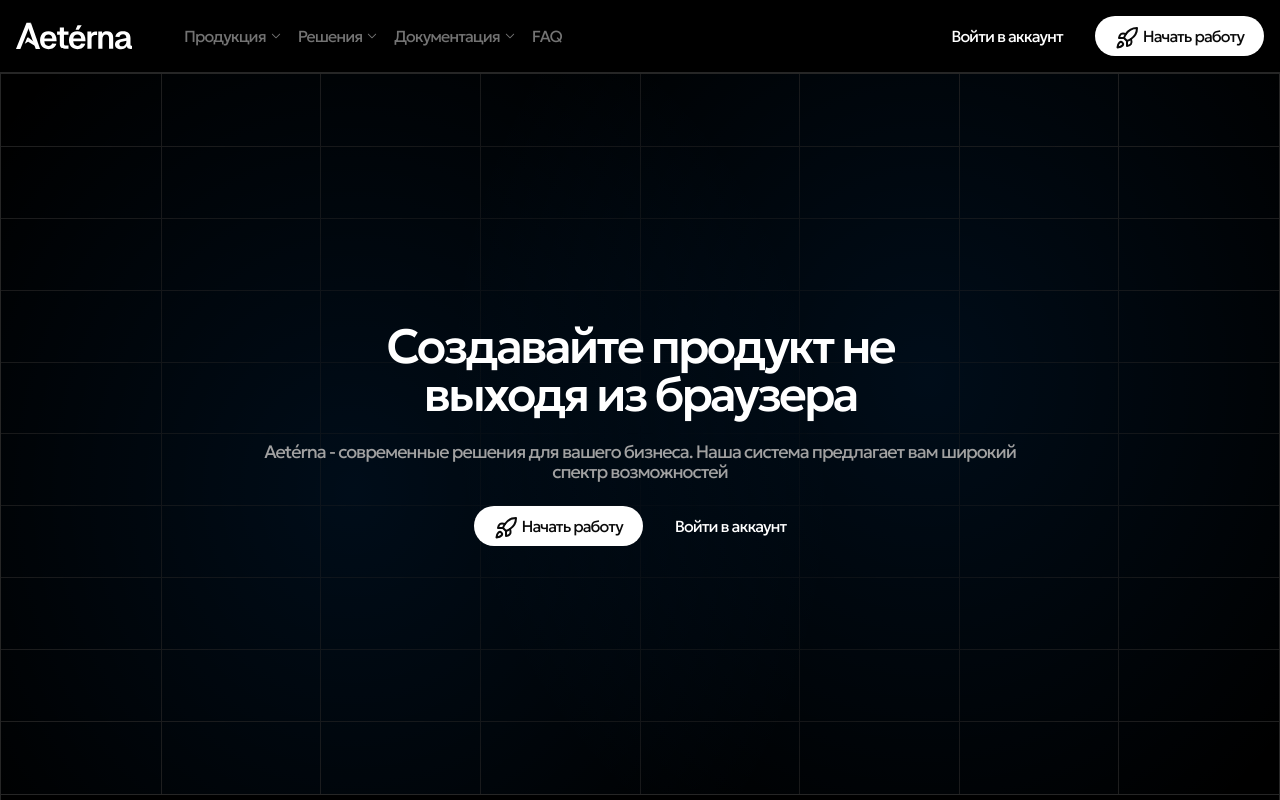
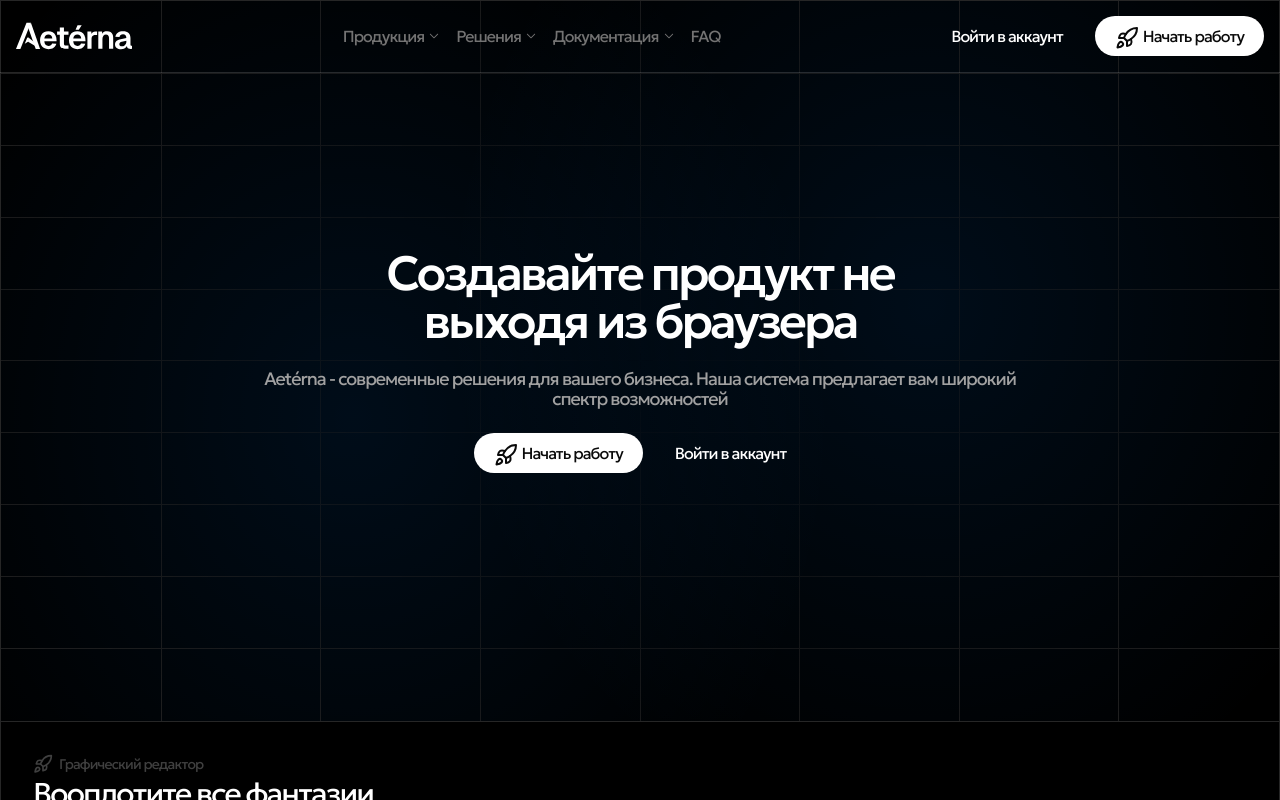
Before and after one commit to ECS1PLE/Aeterna, a Next.js app: page / in a window 1280 px wide. Shown: the top 800 px of the page. Built offline with nearby package versions, Linux system fonts and the light colour scheme.

Commit message:
Fix Header Always Top Position and Make New Mobile Menu

```diff
--- a/src/components/Header/NavItem.tsx
+++ b/src/components/Header/NavItem.tsx
@@ -9,37 +9,44 @@ interface NavItemProps {
   showChevron?: boolean;
   children: React.ReactNode;
   onClick?: () => void;
+  className?: string;
 }
 
 const NavItem: React.FC<NavItemProps> = ({
   href,
   showChevron = false,
   children,
+  className = "",
 }) => {
   const [hovered, setHovered] = useState(false);
 
   return (
     <div
-      className="flex items-center gap-1 px-2"
+      className={`flex items-center gap-1 ${className}`}
       onMouseEnter={() => setHovered(true)}
       onMouseLeave={() => setHovered(false)}
     >
       <Link
         href={href}
         className={`
-    font-geologica font-normal text-base leading-6 tracking-tight
-    text-neutral-500 flex items-center gap-1
-    transition-colors duration-300 mt-auto mb-auto
-    ${hovered ? "text-white" : ""}
-  `}
+          font-geologica font-normal text-base leading-6 tracking-tight
+          flex items-center gap-1
+          transition-colors duration-300 mt-auto mb-auto
+
+          ${hovered ? "text-white" : "text-neutral-300 md:text-neutral-500"}
+        `}
       >
         {children}
         {showChevron && (
           <ChevronDownIcon
             className={`
-      w-3 h-3 transition-transform duration-400 mt-auto mb-auto
-      ${hovered ? "-rotate-90 text-white" : "rotate-0 text-neutral-500"}
-    `}
+              w-3 h-3 transition-transform duration-400 mt-auto mb-auto
+              ${
+                hovered
+                  ? "-rotate-90 text-white"
+                  : "rotate-0 text-neutral-300 md:text-neutral-500"
+              }
+            `}
           />
         )}
       </Link>
--- a/src/components/Header/index.tsx
+++ b/src/components/Header/index.tsx
@@ -14,6 +14,24 @@ const Header = () => {
   const toggleMenu = () => setIsOpen((prev) => !prev);
 
   useEffect(() => {
+    const html = document.documentElement;
+    const body = document.body;
+
+    if (isOpen) {
+      html.style.overflow = "hidden";
+      body.style.overflow = "hidden";
+    } else {
+      html.style.overflow = "";
+      body.style.overflow = "";
+    }
+
+    return () => {
+      html.style.overflow = "";
+      body.style.overflow = "";
+    };
+  }, [isOpen]);
+
+  useEffect(() => {
     const handleScroll = () => {
       if (window.scrollY > 0) {
         setIsScrolled(true);
@@ -28,30 +46,47 @@ const Header = () => {
 
   return (
     <header
-      className={`py-4 sticky top-0 z-50 border-b border-white/15 ${
+      className={`py-4 fixed top-0 left-0 right-0 z-50 border-b border-white/15 ${
         isScrolled ? "bg-white/1" : "bg-transparent"
       } transition-colors duration-300`}
     >
-      <section className="flex justify-between items-center max-w-7xl mx-auto px-4">
-        <section className="flex gap-11 items-center">
+      <section className="max-w-7xl mx-auto px-4 flex justify-between items-center">
+        <div className="flex items-center">
           <Logo />
-          <div className="hidden md:flex">
+        </div>
+
+        <div className="hidden md:flex gap-11 items-center">
           <NavList>
-              <NavItem href="/" showChevron={true}>
+            <NavItem
+              href="/"
+              showChevron={true}
+              className="text-neutral-500 px-2"
+            >
               Продукция
             </NavItem>
-              <NavItem href="/" showChevron={true}>
+            <NavItem
+              href="/"
+              showChevron={true}
+              className="text-neutral-500 px-2"
+            >
               Решения
             </NavItem>
-              <NavItem href="/" showChevron={true}>
+            <NavItem
+              href="/"
+              showChevron={true}
+              className="text-neutral-500 px-2"
+            >
               Документация
             </NavItem>
-              <NavItem href="/" showChevron={false}>
+            <NavItem
+              href="/"
+              showChevron={false}
+              className="text-neutral-500 px-2"
+            >
               FAQ
             </NavItem>
           </NavList>
         </div>
-        </section>
 
         <div className="hidden md:flex gap-3">
           <UIButton color="transparent">Войти в аккаунт</UIButton>
@@ -60,22 +95,27 @@ const Header = () => {
           </UIButton>
         </div>
 
-        <div className="md:hidden">
+        <div className="md:hidden z-50">
           <UIButton
             color="white"
             icon={isOpen ? <X size={20} /> : <Menu size={20} />}
             onClick={toggleMenu}
           >
-            Меню
+            {isOpen ? "Закрыть" : "Меню"}
           </UIButton>
         </div>
       </section>
 
       {isOpen && (
-        <nav className="md:hidden shadow-lg">
-          <div className="flex flex-col p-4 gap-4">
-            <NavList className="flex flex-wrap justify-center gap-3 max-w-[calc(3*200px+2*12px)] mx-auto">
+        <nav className="fixed inset-0 h-screen w-screen bg-neutral-800 z-40 flex flex-col p-4 overflow-hidden">
+          <div className="flex justify-between items-center mb-8">
+            <Logo />
+          </div>
+
+          <div className="flex-grow">
+            <NavList className="flex flex-col gap-4 w-full max-w-xs text-left">
               <NavItem
+                className="text-left w-full text-neutral-300"
                 href="/"
                 showChevron={true}
                 onClick={() => setIsOpen(false)}
@@ -83,6 +123,7 @@ const Header = () => {
                 Продукция
               </NavItem>
               <NavItem
+                className="text-left w-full text-neutral-300"
                 href="/"
                 showChevron={true}
                 onClick={() => setIsOpen(false)}
@@ -90,6 +131,7 @@ const Header = () => {
                 Решения
               </NavItem>
               <NavItem
+                className="text-left w-full text-neutral-300"
                 href="/"
                 showChevron={true}
                 onClick={() => setIsOpen(false)}
@@ -97,6 +139,7 @@ const Header = () => {
                 Документация
               </NavItem>
               <NavItem
+                className="text-left w-full text-neutral-300"
                 href="/"
                 showChevron={false}
                 onClick={() => setIsOpen(false)}
@@ -104,12 +147,13 @@ const Header = () => {
                 FAQ
               </NavItem>
             </NavList>
+          </div>
 
-            <div className="flex flex-row gap-3 mt-4 w-[90vw]">
+          <div className="mt-8 flex flex-col gap-3 w-full max-w-xs mx-auto mb-[32px]">
             <UIButton
               color="transparent"
               onClick={() => setIsOpen(false)}
-                className="w-full"
+              className="w-full text-neutral-300"
             >
               Войти в аккаунт
             </UIButton>
@@ -122,7 +166,6 @@ const Header = () => {
               Начать работу
             </UIButton>
           </div>
-          </div>
         </nav>
       )}
     </header>
```
Lines whose indentation alone changed are shown as unchanged.
